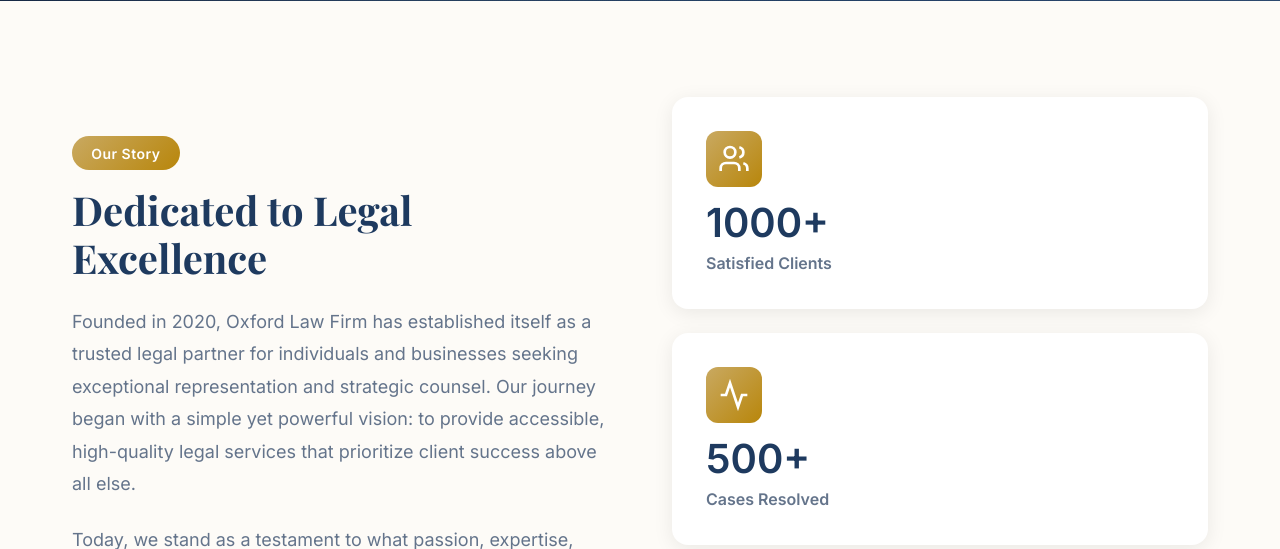
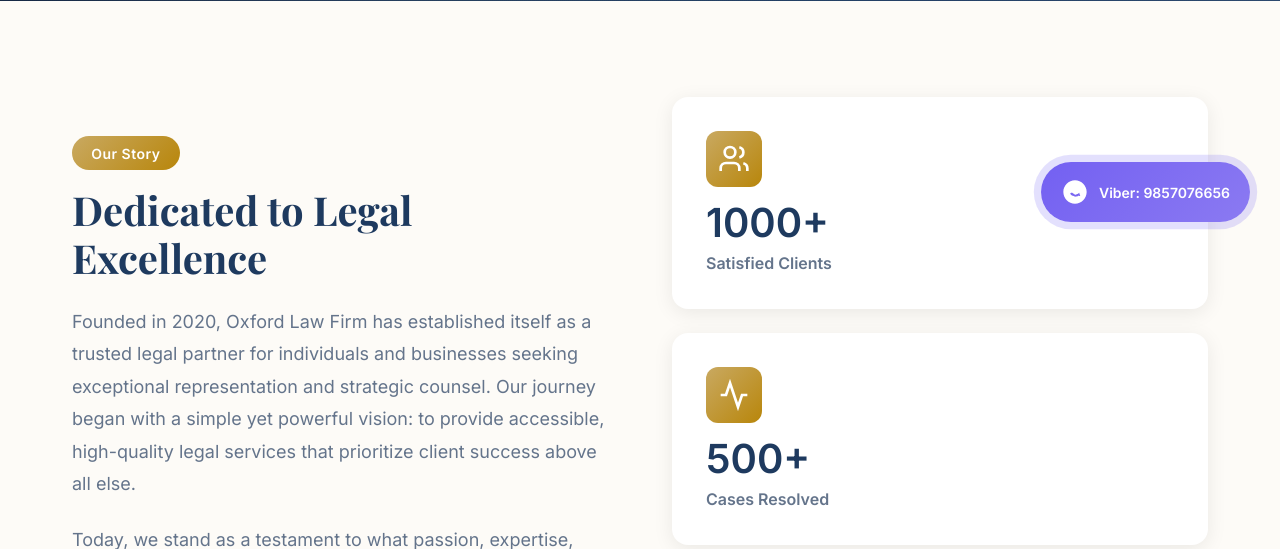
Before and after one commit to yourkrishna5/oxford_law_firm, a Django app: page /about/ in a window 1280 px wide. Shown: the part 548-1097 px from the top of the page. Run offline with Django 5.2, Linux system fonts and the light colour scheme; some libraries are stand-ins or nearby versions.

Commit message:
Update base.html

```diff
--- a/main/templates/base.html
+++ b/main/templates/base.html
@@ -123,14 +123,14 @@
             background-color: var(--color-off-white);
         }
 
-        /* --- CHAT WIDGET --- */
-        #chat-button {
-            background: linear-gradient(135deg, #6e8efb, #a777e3);
-            box-shadow: 0 10px 25px rgba(110, 142, 251, 0.4);
+        /* --- VIBER BUTTON --- */
+        #viber-button {
+            background: linear-gradient(135deg, #7360F2, #8B7AF2);
+            box-shadow: 0 10px 25px rgba(115, 96, 242, 0.4);
             color: white;
             transition: all 0.3s ease;
-            border-radius: 50%;
-            width: 60px;
+            border-radius: 50px;
+            width: auto;
             height: 60px;
             display: flex;
             align-items: center;
@@ -142,38 +142,34 @@
             z-index: 1000;
             border: none;
             animation: pulse 2s infinite;
+            padding: 0 20px;
+            text-decoration: none;
         }
 
-        #chat-button:hover {
-            transform: scale(1.1);
-            box-shadow: 0 12px 30px rgba(110, 142, 251, 0.6);
+        #viber-button:hover {
+            transform: scale(1.05);
+            box-shadow: 0 12px 30px rgba(115, 96, 242, 0.6);
         }
 
         @keyframes pulse {
             0% {
-                box-shadow: 0 0 0 0 rgba(110, 142, 251, 0.7);
+                box-shadow: 0 0 0 0 rgba(115, 96, 242, 0.7);
             }
             70% {
-                box-shadow: 0 0 0 10px rgba(110, 142, 251, 0);
+                box-shadow: 0 0 0 10px rgba(115, 96, 242, 0);
             }
             100% {
-                box-shadow: 0 0 0 0 rgba(110, 142, 251, 0);
+                box-shadow: 0 0 0 0 rgba(115, 96, 242, 0);
             }
         }
 
-        #chat-window {
-            display: none;
-            position: fixed;
-            bottom: 100px;
-            right: 30px;
-            width: 380px;
-            height: 600px;
-            background: white;
-            border-radius: 12px;
-            box-shadow: 0 20px 50px rgba(15, 23, 42, 0.15);
-            z-index: 1001;
-            overflow: hidden;
-            border: 1px solid var(--color-border);
+        .viber-content {
+            display: flex;
+            align-items: center;
+            gap: 10px;
+            color: white;
+            font-weight: 600;
+            font-size: 14px;
         }
 
         /* --- FOOTER (Deep Navy Background) --- */
@@ -327,15 +323,16 @@
             </div>
         </div>
     </footer>
-<!-- Viber Contact Button -->
-<div id="viber-button" title="Contact via Viber" style="cursor:pointer;">
-    <a href="viber://chat?number=%2B9779857076656" target="_blank" style="text-decoration:none;">
-        <svg width="28" height="28" viewBox="0 0 24 24" fill="none" xmlns="http://www.w3.org/2000/svg">
-            <path d="M12 2C6.48 2 2 6.48 2 12C2 17.52 6.48 22 12 22C17.52 22 22 17.52 22 12C22 6.48 17.52 2 12 2ZM16.5 15.5C16.3 15.5 15.8 15.45 15.3 15.3C15 15.25 14.7 15.25 14.5 15.4C14.3 15.55 13.3 16 12.7 16C12.1 16 11.2 15.6 10.8 15.4C10.4 15.2 10.1 15.3 9.9 15.2C9.7 15.1 9.2 14.8 8.8 14.5C8.4 14.2 7.9 13.8 7.9 13.5C7.9 13.2 8.3 13 8.4 12.9C8.5 12.8 8.6 12.7 8.7 12.7C8.8 12.7 9 12.7 9.1 12.7C9.2 12.7 9.4 12.7 9.5 12.7C9.6 12.7 9.8 12.7 9.9 12.8C10 12.8 10.3 13 10.5 13.2C10.7 13.4 11 13.6 11.2 13.8C11.4 14 11.6 14.1 11.7 14.2C11.8 14.3 11.9 14.3 12 14.3C12.1 14.3 12.2 14.3 12.3 14.3C12.4 14.3 12.5 14.3 12.6 14.3C12.7 14.3 12.8 14.3 12.9 14.2C13 14.2 13.1 14.1 13.3 14C13.5 13.9 13.7 13.8 13.9 13.7C14.1 13.6 14.3 13.5 14.5 13.4C14.7 13.3 14.9 13.2 15 13.2C15.1 13.1 15.2 13 15.3 12.9C15.4 12.8 15.5 12.7 15.5 12.6C15.5 12.5 15.5 12.5 15.5 12.5C15.5 12.5 15.5 12.5 15.5 12.5L16.5 15.5Z" fill="#7360F2"/>
-        </svg>
-        <span style="color:#7360F2; font-weight:bold; margin-left:8px;">Viber: 9857076656</span>
+
+    <!-- Viber Contact Button -->
+    <a id="viber-button" href="viber://chat?number=%2B9779857076656" target="_blank" title="Contact via Viber">
+        <div class="viber-content">
+            <svg width="28" height="28" viewBox="0 0 24 24" fill="none" xmlns="http://www.w3.org/2000/svg">
+                <path d="M12 2C6.48 2 2 6.48 2 12C2 17.52 6.48 22 12 22C17.52 22 22 17.52 22 12C22 6.48 17.52 2 12 2ZM16.5 15.5C16.3 15.5 15.8 15.45 15.3 15.3C15 15.25 14.7 15.25 14.5 15.4C14.3 15.55 13.3 16 12.7 16C12.1 16 11.2 15.6 10.8 15.4C10.4 15.2 10.1 15.3 9.9 15.2C9.7 15.1 9.2 14.8 8.8 14.5C8.4 14.2 7.9 13.8 7.9 13.5C7.9 13.2 8.3 13 8.4 12.9C8.5 12.8 8.6 12.7 8.7 12.7C8.8 12.7 9 12.7 9.1 12.7C9.2 12.7 9.4 12.7 9.5 12.7C9.6 12.7 9.8 12.7 9.9 12.8C10 12.8 10.3 13 10.5 13.2C10.7 13.4 11 13.6 11.2 13.8C11.4 14 11.6 14.1 11.7 14.2C11.8 14.3 11.9 14.3 12 14.3C12.1 14.3 12.2 14.3 12.3 14.3C12.4 14.3 12.5 14.3 12.6 14.3C12.7 14.3 12.8 14.3 12.9 14.2C13 14.2 13.1 14.1 13.3 14C13.5 13.9 13.7 13.8 13.9 13.7C14.1 13.6 14.3 13.5 14.5 13.4C14.7 13.3 14.9 13.2 15 13.2C15.1 13.1 15.2 13 15.3 12.9C15.4 12.8 15.5 12.7 15.5 12.6C15.5 12.5 15.5 12.5 15.5 12.5C15.5 12.5 15.5 12.5 15.5 12.5L16.5 15.5Z" fill="white"/>
+            </svg>
+            <span>Viber: 9857076656</span>
+        </div>
     </a>
-</div>
 
     <script>
         window.addEventListener('scroll', function() {
@@ -350,28 +347,6 @@
         const menuBtn = document.getElementById('mobile-toggle');
         const mobileMenu = document.getElementById('mobile-menu');
         menuBtn.addEventListener('click', () => { mobileMenu.classList.toggle('active'); });
-
-        const chatBtn = document.getElementById('chat-button');
-        const chatWindow = document.getElementById('chat-window');
-        const closeChat = document.getElementById('close-chat');
-
-        function toggleChat() {
-            if (chatWindow.style.display === 'block') {
-                chatWindow.style.display = 'none';
-            } else {
-                chatWindow.style.display = 'block';
-            }
-        }
-
-        // Only open when user clicks the button (no auto-start)
-        chatBtn.addEventListener('click', toggleChat);
-        closeChat.addEventListener('click', toggleChat);
-
-        document.addEventListener('click', (e) => {
-            if (!chatWindow.contains(e.target) && !chatBtn.contains(e.target)) {
-                chatWindow.style.display = 'none';
-            }
-        });
     </script>
 </body>
 </html>
```
